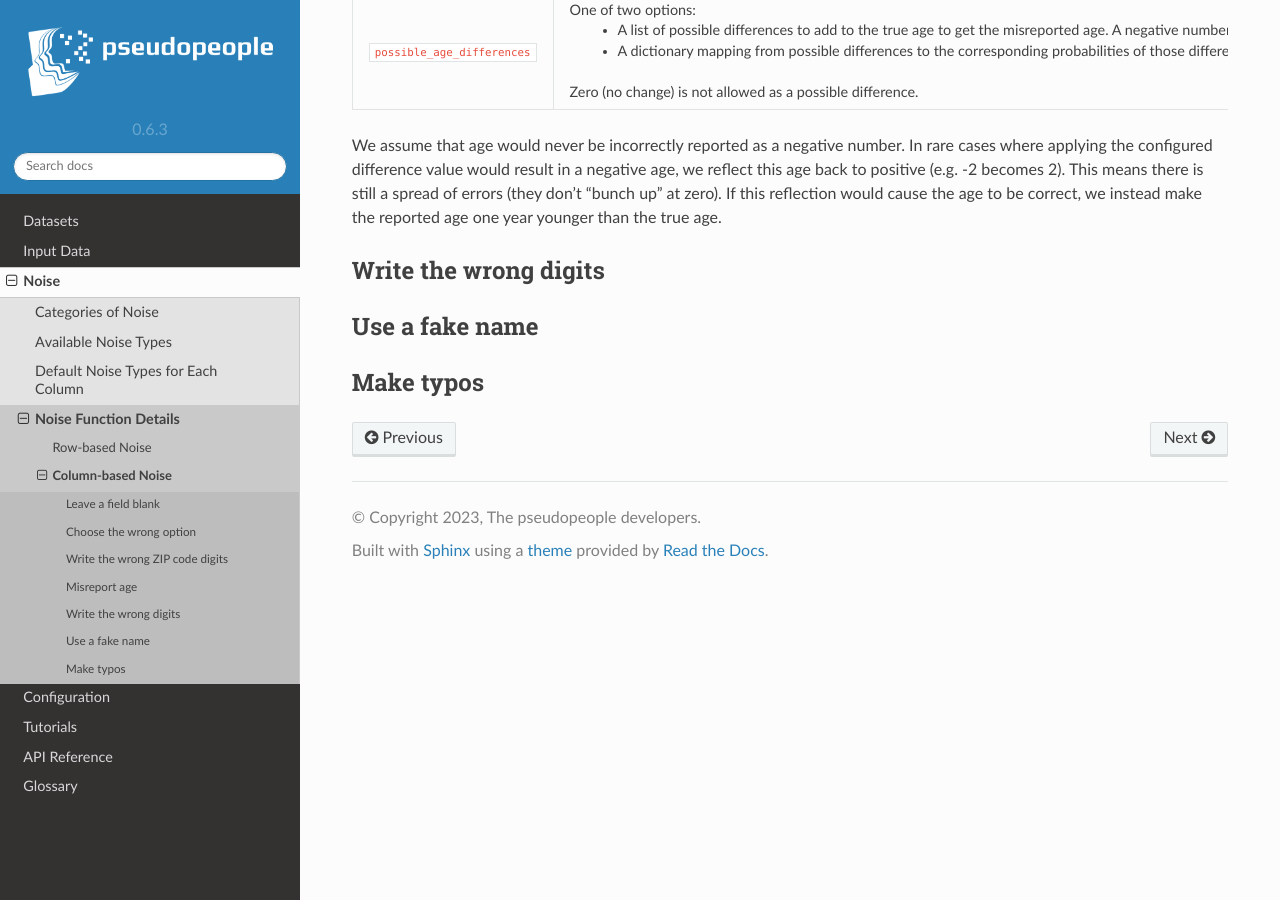
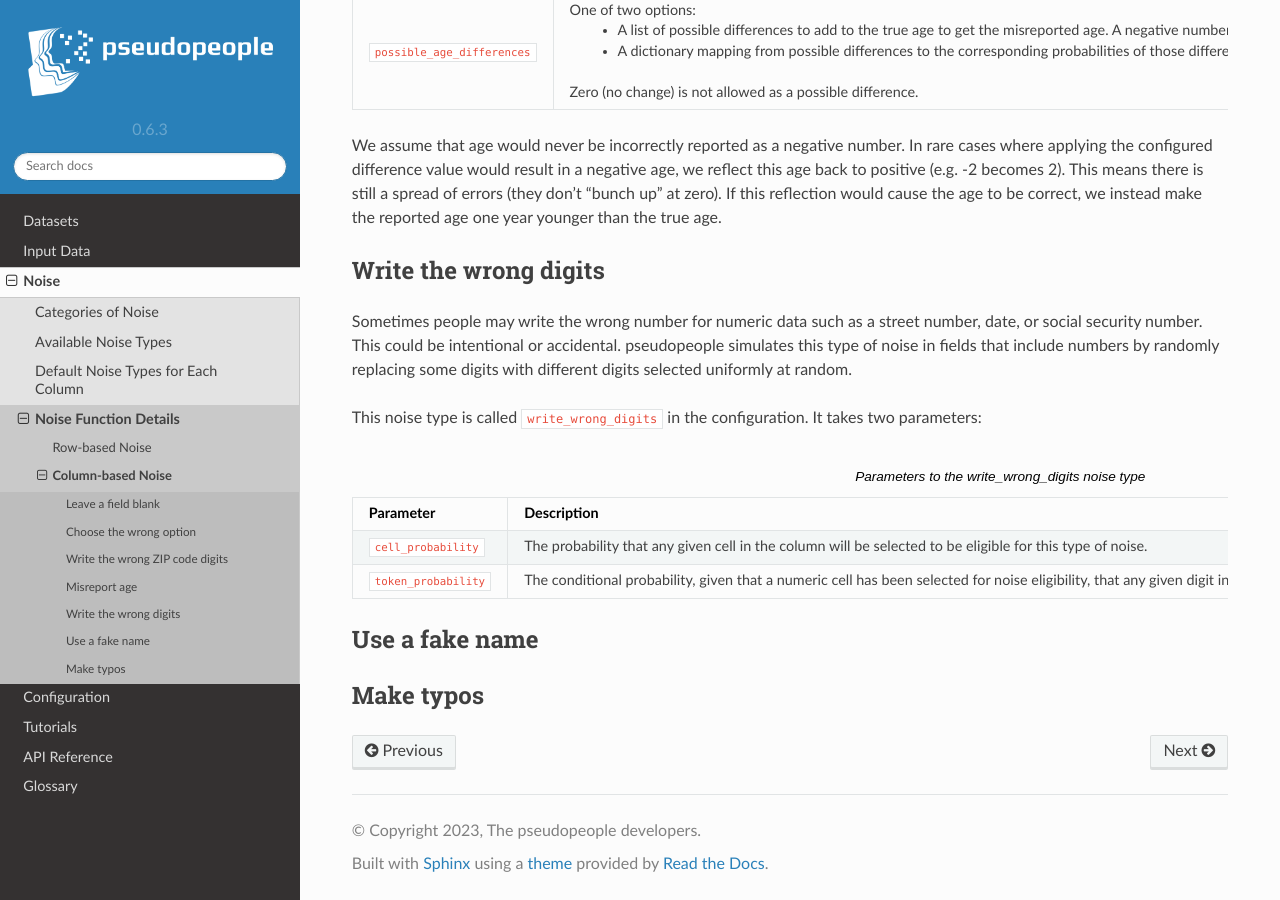
Before and after one commit to ihmeuw/pseudopeople, a Sphinx documentation site: the page built from docs/source/noise/column_noise.rst, in a window 1280 px wide and 900 px high, scrolled down 2043 px. Built offline with Sphinx 7.4.7 and the Read the Docs theme 2.0.0, drawn with Linux system fonts in a browser that asks for light colours.

Commit message:
Document "write wrong digits" noise (#128)
* describe write wrong digits

* Update docs/source/noise/column_noise.rst

Co-authored-by: Zeb Burke-Conte <zmbc@users.noreply.github.com>

* edit initial description of noise type

---------

Co-authored-by: Zeb Burke-Conte <zmbc@users.noreply.github.com>

```diff
--- a/docs/source/noise/column_noise.rst
+++ b/docs/source/noise/column_noise.rst
@@ -146,6 +146,30 @@ the true age.
 Write the wrong digits
 ----------------------
 
+Sometimes people may write the wrong number for numeric data such as a street
+number, date, or social security number. This could be intentional or
+accidental. pseudopeople simulates this type of noise in fields that include
+numbers by randomly replacing some digits with different digits selected
+uniformly at random.
+
+This noise type is called :code:`write_wrong_digits` in the configuration.
+It takes two parameters:
+
+.. list-table:: Parameters to the write_wrong_digits noise type
+  :widths: 1 5 1
+  :header-rows: 1
+
+  * - Parameter
+    - Description
+    - Default
+  * - :code:`cell_probability`
+    - The probability that any given cell in the column will be selected to be eligible for this type of noise.
+    - 0.01 (1%)
+  * - :code:`token_probability`
+    - The conditional probability, given that a numeric cell has been selected for noise eligibility, that any given digit in the true number will be replaced by a different digit.
+    - 0.1 (10%)
+
+
 Use a fake name
 ---------------
 
```
